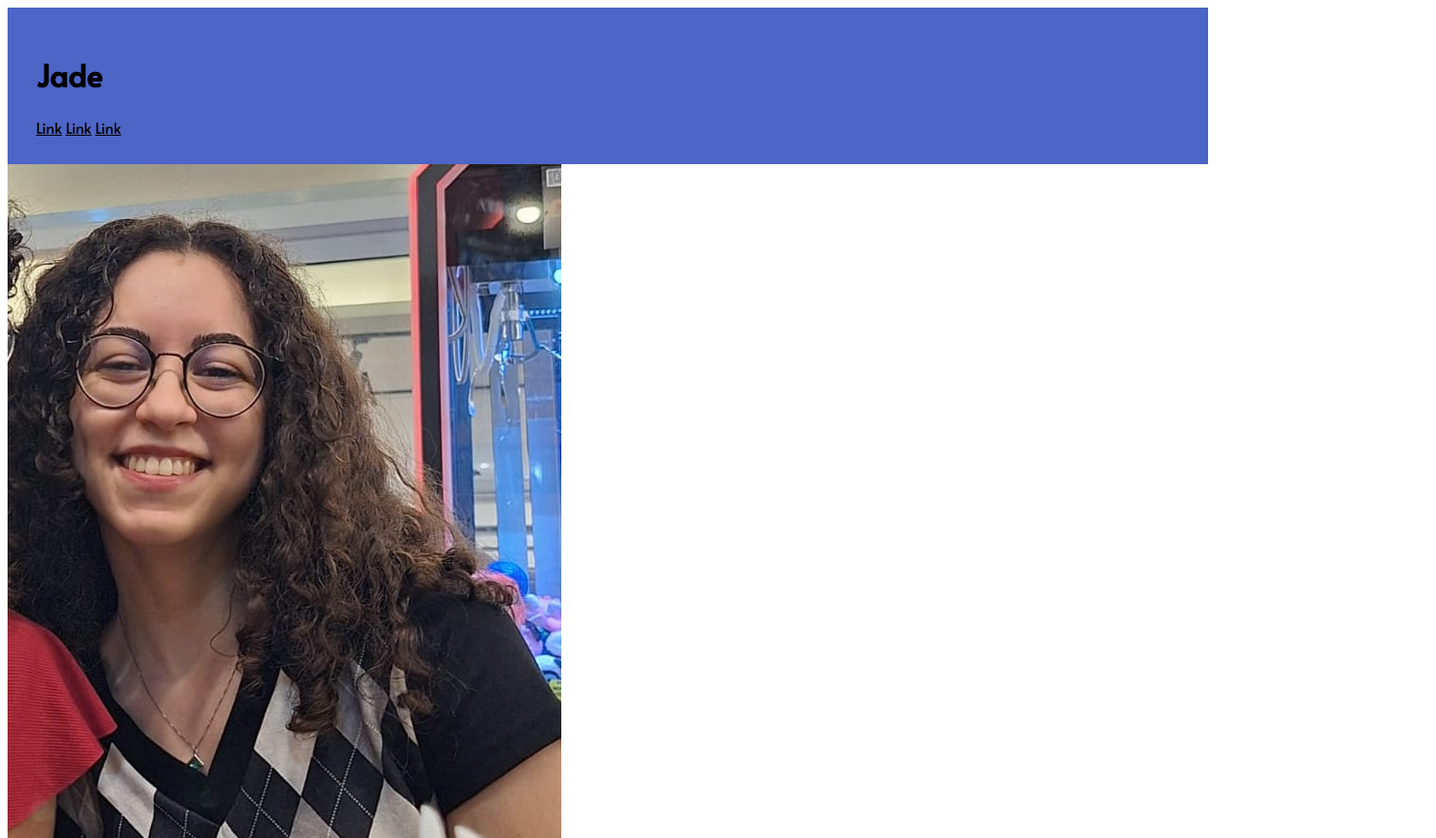
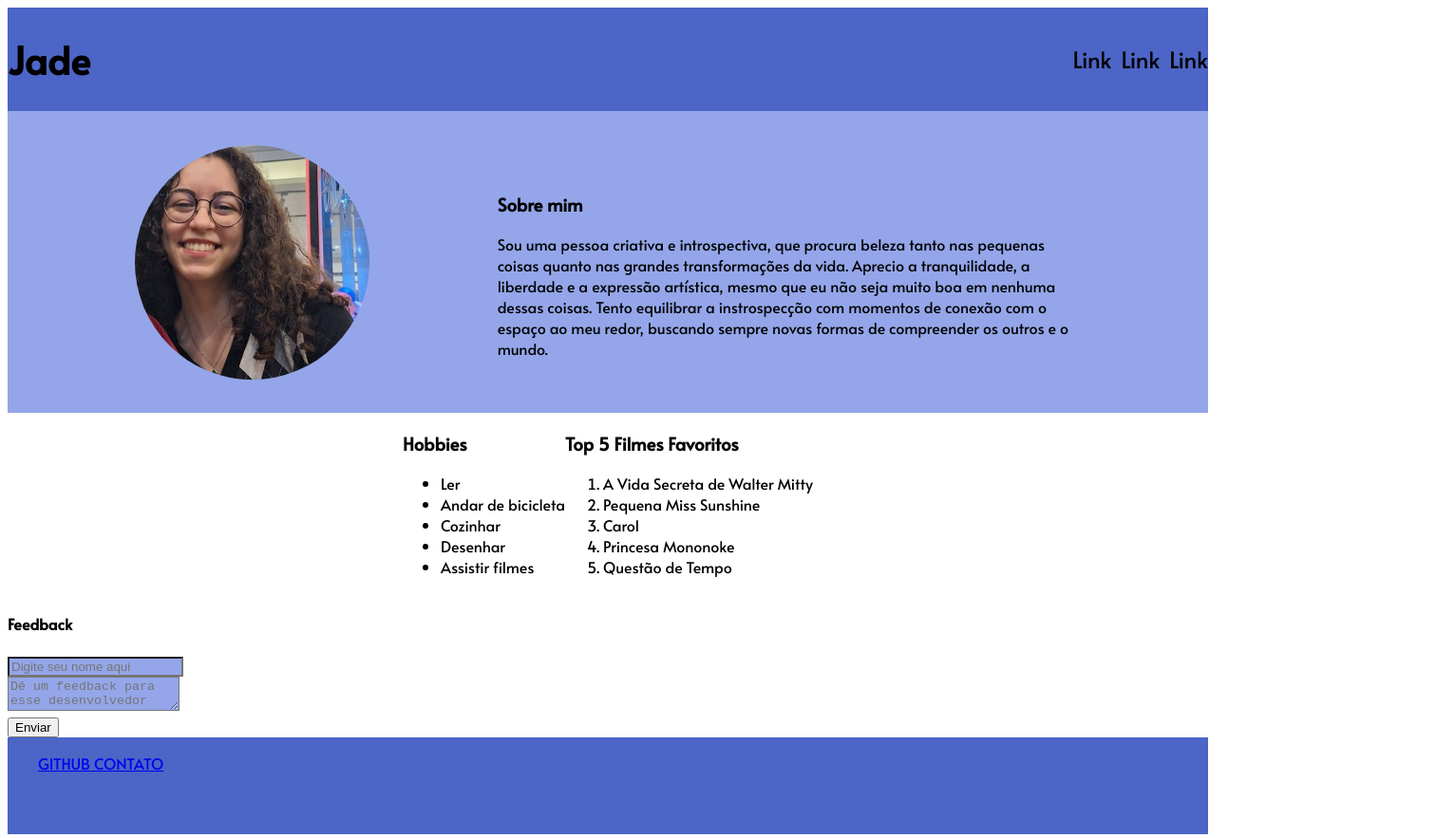
Before and after one commit to jade-mendes/css-101, a plain HTML site: page jade-main.html in a window 1280 px wide. Shown: the top 883 px of the page at 95% size, 1512 px wide, since content can reach past the window. Drawn offline with Linux system fonts and the light colour scheme.

Commit message:
fix: estilos da header

```diff
--- a/styles.css
+++ b/styles.css
@@ -1,28 +1,36 @@
 header{
-    width: 1440;
-    height: 109;
-    padding: 28px 30px 28px 30px;
+    height: 109px;
     background-color: #4c65c6;
+    position: relative;
+    display: flex;
+    flex-direction: row;
+    justify-content: space-between;
+    align-items: center;
+}
+
+header h1{
+    display: flex;
+    align-items: center;
+    gap: 10px;
+    font-size: 40px;
+}
+
+header div {
+    display: flex;
+    gap: 10px;
+}
+
+header div a{
+    color: black;
+    text-decoration: none;
+    font-size: 24px;
 }
 
 body {
     font-family: Alata;
 }
 
-p.description {
-    width: 614px;
-    height: 134.13px;
-    top: 117.86px;
-    left: 599px;
-    font-size: 16px;
-}
-
-a {
-    color: black;
-}
-
 footer{
-    width: 1440px;
     height: 70px;
     top: 1082px;
     padding-top: 16px;
@@ -37,25 +45,48 @@ footer{
     background-color: #94a6e9;
 }
 
-#description {
+.description {
     background-color: #94a6e9;
-    width: 1440;
-    height: 318;
-    top: 109px;
-    gap: 125px;
-    padding: 32px;
+    height: 318px;
     display: flex;
     flex-direction: row;
+    align-items: center;
+    justify-content: space-evenly;
 }
 
-#description-text{
+.description-text{
     width: 614px;
     height: 186px;
 }
 
-#profile-pic {
+p.description {
+    width: 614px;
+    height: 134.13px;
+    top: 117.86px;
+    left: 599px;
+    font-size: 16px;
+}
+
+.profile-pic {
     width: 247px;
     height: 247px;
     border-radius: 50%;
     object-fit: cover;
 }
+
+.lists{
+    display: flex;
+    justify-content: center;
+}
+
+/* .hobbies{
+
+}
+
+.top-five{
+
+}
+
+.feedback{
+
+} */
```
